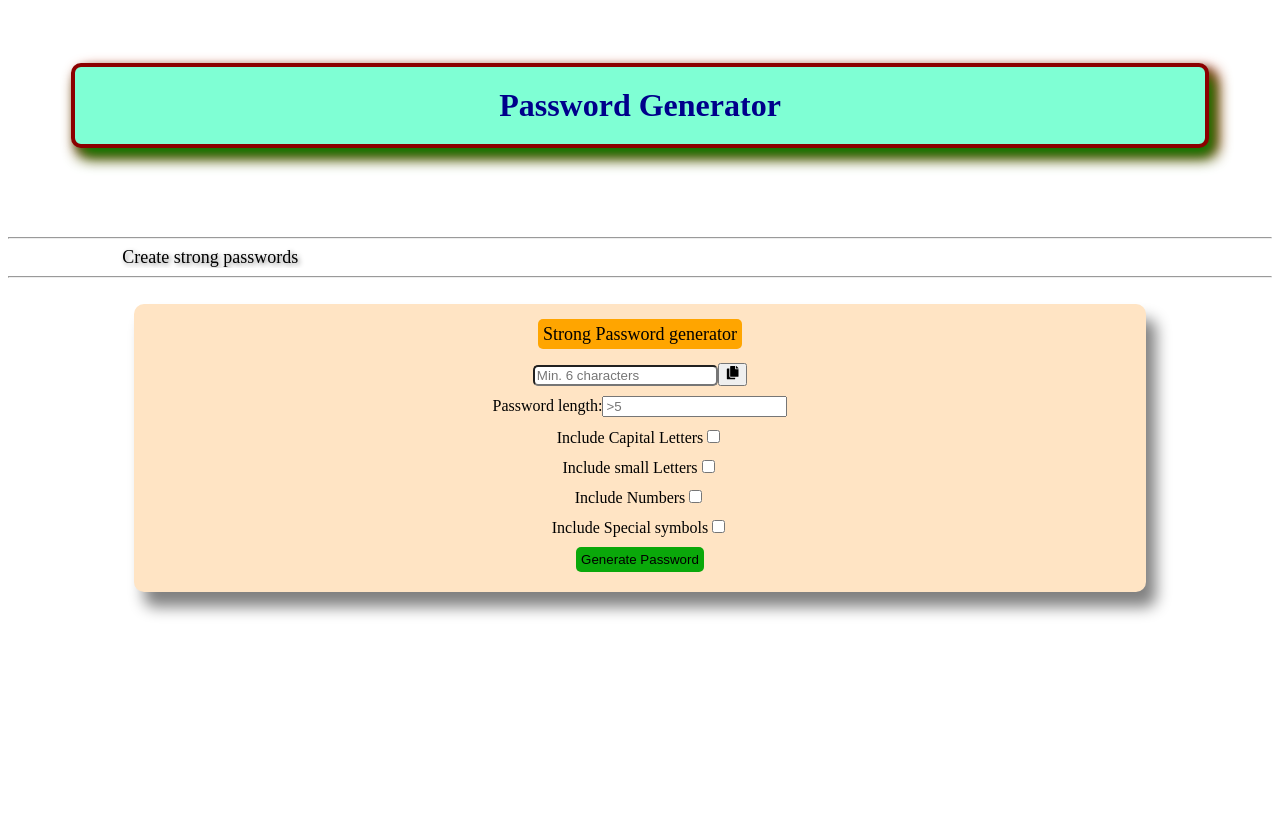
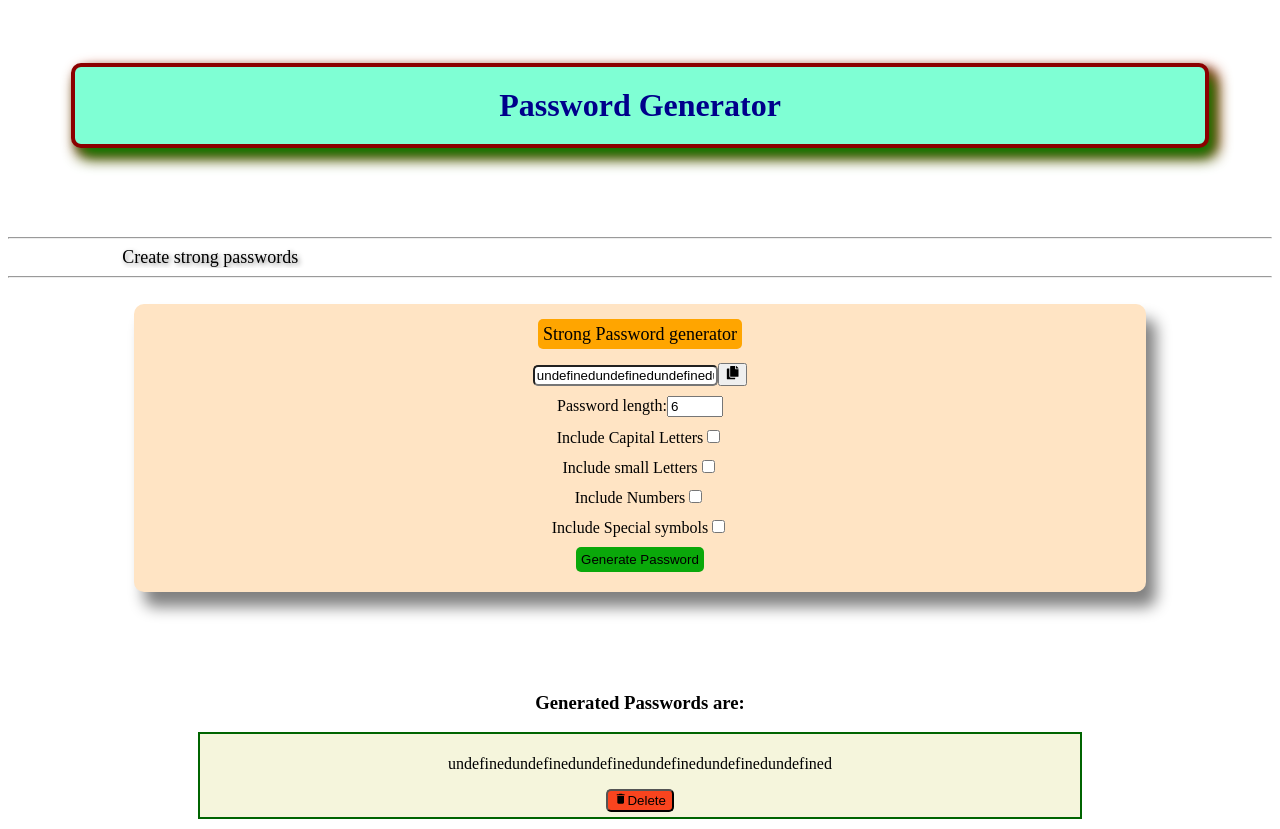
Before and after one commit to mohansai9121/password-generator, a React (Vite) app: page / in a window 1280 px wide. Both pictures are taken after a click on the button "Generate Password". Before the commit the page ends 800 px from the top, so only its background shows below. Built offline with nearby package versions, Linux system fonts and the light colour scheme.

Commit message:
Passwords generated successfully and displayed

```diff
--- a/src/App.css
+++ b/src/App.css
@@ -49,3 +49,11 @@
   text-shadow: 2px 2px 5px grey;
   font-size: large;
 }
+.passwordListing{
+  border: 2px solid darkgreen;
+  background-color: beige;
+  padding: 5px;
+  margin-left: 15%;
+  margin-right: 15%;
+  margin-bottom: 10px;
+}
--- a/src/App.jsx
+++ b/src/App.jsx
@@ -1,37 +1,114 @@
 //import { Container,Navbar,Content,Footer, Header, FlexboxGrid,Panel,Form,Button,ButtonToolbar } from "rsuite"
+import { useEffect, useState } from "react";
 import { FaCopy } from "react-icons/fa";
+import { MdDelete } from "react-icons/md";
 import {IconButton} from 'rsuite';
 const App = () => {
+  let capitalLetters = "ABCDEFGHIJKLMNOPQRSTUVWXYZ"
+  let smallLetters = "abcdefghijklmnopqrstuvwxyz"
+  let numbers = "0123456789"
+  let symbols = "!@#$%^&*()-_+[]{}|?/><"
+  let characters = ""
+  //const [allCharacters, setAllCharacters] = useState("")
+  const [capitals,setCapitals] = useState(false)
+  const [smalls, setSmalls] = useState(false)
+  const [nums, setNums] = useState(false)
+  const [specialChars, setSpecialChars] = useState(false)
+  const [length, setLength] = useState(6)
+  const [newPassword, setNewPassword] = useState("")
+  const [passwordsList, setPasswordsList] = useState([])
+  const capitalHandler = ()=>{
+    setCapitals(true)
+  }
+  const smallHandler = ()=>{
+    setSmalls(true)
+  }
+  const numsHandler = ()=>{
+    setNums(true)
+  }
+  const specialCharHandler = ()=>{
+    setSpecialChars(true)
+  }
+  console.log(length)
+  const passwordGeneration = ()=>{
+    if(capitals){
+      characters += capitalLetters
+    }
+    if(smalls){
+      characters += smallLetters
+    }
+    if(nums){
+      characters += numbers
+    }
+    if(specialChars){
+      characters += symbols
+    }
+    console.log(characters)
+    let password = ""
+    for(let i=0; i<length; i++){
+      let index = Math.floor(Math.random()*characters.length)
+      password += characters[index]
+    }
+    setNewPassword(password)
+    let p = [...passwordsList]
+    p.push(password)
+    setPasswordsList(p)
+    localStorage.setItem("passwords",JSON.stringify(p))
+  }
+  const deleteHandler = (idx)=>{
+    let pws = [...passwordsList]
+    pws.splice(idx,1)
+    setPasswordsList(pws)
+    localStorage.setItem("passwords", JSON.stringify(pws))
+  }
+  const copy = ()=>{
+    navigator.clipboard.writeText(newPassword)
+  }
+  useEffect(()=>{
+    let savedPasswords = JSON.parse(localStorage.getItem("passwords"))
+    if(savedPasswords){
+      setPasswordsList(savedPasswords)
+    }
+  },[])
   return (
     <div className="app">
       <h1 className="heading">Password Generator</h1><br></br><hr></hr>
       <div className="scrolling"><span className="text-shadow">Create strong passwords</span></div><hr></hr><br></br>
       <div className="card">
         <span style={{backgroundColor:'orange', borderRadius:'5px', padding:'5px', fontSize:'large'}}>Strong Password generator</span><br/><br></br>
-        <input type="text" readOnly placeholder="Min. 6 characters" style={{borderRadius:'5px'}}/>
-        <IconButton appearance="ghost" icon={<FaCopy/>} title="Copy"/>
+        <input type="text" readOnly placeholder="Password appears here..." value={newPassword} style={{borderRadius:'5px'}}/>
+        <IconButton appearance="ghost" icon={<FaCopy/>} title="Copy" onClick={copy}/>
         <div style={{margin:'10px'}}>
           <label htmlFor="number">Password length:</label>
-          <input type="number" id="number" min={6} placeholder=">5"/>
+          <input type="number" id="number" min={6} max={25} placeholder=">5" value={length} onChange={(e)=>setLength(e.target.value)}/>
         </div>
         <div style={{margin:'10px'}}>
           <label htmlFor="capital">Include Capital Letters</label>
-          <input type="checkbox" id="capital"/>
+          <input type="checkbox" id="capital" checked={capitals} onChange={capitalHandler}/>
         </div>
         <div style={{margin:'10px'}}>
           <label htmlFor="small">Include small Letters</label>
-          <input type="checkbox" id="small"/>
+          <input type="checkbox" id="small" checked={smalls} onChange={smallHandler}/>
         </div>
         <div style={{margin:'10px'}}>
           <label htmlFor="numbers">Include Numbers</label>
-          <input type="checkbox" id="numbers"/>
+          <input type="checkbox" id="numbers" checked={nums} onChange={numsHandler}/>
         </div>
         <div style={{margin:'10px'}}>
           <label htmlFor="symbols">Include Special symbols</label>
-          <input type="checkbox" id="symbols"/>
+          <input type="checkbox" id="symbols" checked={specialChars} onChange={specialCharHandler}/>
         </div>
-        <button className="submitButton">Generate Password</button>
+        <button className="submitButton" onClick={passwordGeneration}>Generate Password</button>
       </div><br></br>
+      <h3>Generated Passwords are:</h3>
+      <div>{passwordsList && passwordsList.map((password, index)=>{
+        return(
+          <div key={index} className="passwordListing">
+            <p>{password}</p>
+            <IconButton appearance="ghost" icon={<MdDelete/>} title="delete" style={{backgroundColor:'#F9441E', borderRadius:'5px'}} onClick={deleteHandler}>Delete</IconButton>
+          </div>
+        )
+      })}</div>
     </div>
   )
 }
```
